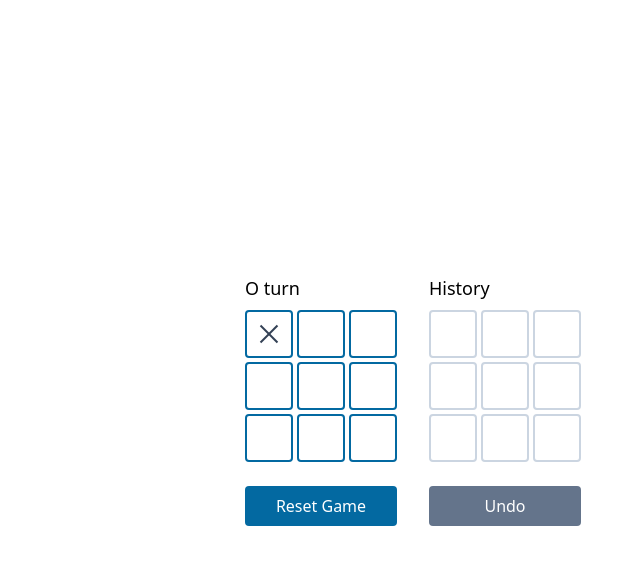
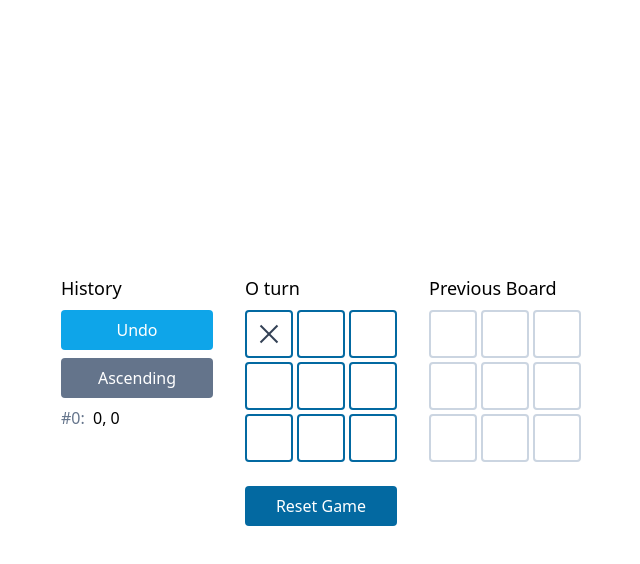
Before and after one commit to halv1s/21127278-awp, a React (Vite) app in the folder apps/IA01-React_Tutorial/: page / in a window 1280 px wide. Both pictures are taken after a click on the button 588 px from the left and 334 px from the top of the page. Shown: the top 564 px of the page, without its empty margins (319-959 px from the left). Built offline with nearby package versions, Linux system fonts and the light colour scheme.

Commit message:
chore: history moves

```diff
--- a/apps/IA01-React_Tutorial/src/App.tsx
+++ b/apps/IA01-React_Tutorial/src/App.tsx
@@ -1,18 +1,22 @@
 import Square from './components/Square';
 import { CellStatus, GameStatus, IPlayer } from './utils/types';
 import { useTicTacToe } from './utils/hooks';
+import { useState } from 'react';
 
 function App() {
   const {
     board,
     currentTurn,
     gameStatus,
-    history,
+    historyBoard,
+    historyMoves,
     winningCells,
     handleMove,
     resetGame,
     undo,
   } = useTicTacToe();
+
+  const [sortOrder, setSortOrder] = useState<'asc' | 'desc'>('asc');
 
   const content = (() => {
     if (gameStatus !== GameStatus.OnGoing) {
@@ -23,6 +27,11 @@ function App() {
 
     return `${currentTurn} turn`;
   })();
+
+  const sortedMoves = [...historyMoves];
+  if (sortOrder === 'desc') {
+    sortedMoves.reverse();
+  }
 
   return (
     <section className="min-h-screen p-4 grid place-content-center">
@@ -57,13 +66,53 @@ function App() {
           </button>
         </div>
 
-        <div className="mt-12 md:mt-0 md:absolute md:top-0 md:left-full md:ml-8 flex flex-col gap-2 w-full">
+        <div className="mt-12 md:mt-0 md:absolute md:top-0 md:right-full md:mr-8 flex flex-col gap-2 w-full">
           <p className="text-lg">History</p>
 
-          {history.length > 0 && (
+          <div className="flex flex-col items-center gap-2 w-full">
+            <button
+              onClick={undo}
+              className="w-full bg-sky-500 hover:bg-slate-400 transition-colors text-white rounded px-4 py-2"
+            >
+              Undo
+            </button>
+            <button
+              onClick={() => setSortOrder(sortOrder === 'asc' ? 'desc' : 'asc')}
+              className="w-full bg-slate-500 hover:bg-slate-400 transition-colors text-white rounded px-4 py-2"
+            >
+              {sortOrder === 'asc' ? 'Ascending' : 'Descending'}
+            </button>
+          </div>
+
+          {historyMoves.length > 0 && (
+            <>
+              <div className="flex flex-col gap-1">
+                {sortedMoves.map((move, index) => (
+                  <div className="flex items-center">
+                    <p className="w-8 text-slate-500">
+                      #
+                      {sortOrder === 'asc'
+                        ? index
+                        : sortedMoves.length - index - 1}
+                      :
+                    </p>
+                    <p>
+                      {move[0]}, {move[1]}
+                    </p>
+                  </div>
+                ))}
+              </div>
+            </>
+          )}
+        </div>
+
+        <div className="mt-12 md:mt-0 md:absolute md:top-0 md:left-full md:ml-8 flex flex-col gap-2 w-full">
+          <p className="text-lg">Previous Board</p>
+
+          {historyBoard.length > 0 && (
             <>
               <div className="grid grid-cols-3 gap-1">
-                {history[history.length - 1].map((line, row) =>
+                {historyBoard[historyBoard.length - 1].map((line, row) =>
                   line.map((cell, col) => (
                     <Square
                       key={`${row}-${col}`}
@@ -74,13 +123,6 @@ function App() {
                   )),
                 )}
               </div>
-
-              <button
-                onClick={undo}
-                className="mt-4 bg-slate-500 hover:bg-slate-400 transition-colors text-white rounded px-4 py-2"
-              >
-                Undo
-              </button>
             </>
           )}
         </div>
--- a/apps/IA01-React_Tutorial/src/utils/hooks.ts
+++ b/apps/IA01-React_Tutorial/src/utils/hooks.ts
@@ -6,7 +6,8 @@ export const useTicTacToe = () => {
 
   const [currentTurn, setCurrentTurn] = useState(IPlayer.X);
 
-  const [history, setHistory] = useState<(typeof board)[]>([]);
+  const [historyBoard, setHistoryBoard] = useState<(typeof board)[]>([]);
+  const [historyMoves, setHistoryMoves] = useState<number[][]>([]);
 
   const [gameStatus, setGameStatus] = useState<GameStatus>(GameStatus.OnGoing);
 
@@ -21,7 +22,8 @@ export const useTicTacToe = () => {
     setCurrentTurn(IPlayer.X);
     setGameStatus(GameStatus.OnGoing);
     setWinningCells([]);
-    setHistory([]);
+    setHistoryBoard([]);
+    setHistoryMoves([]);
   };
 
   const checkBoardResult = (newBoard: ISquare[][]) => {
@@ -65,7 +67,9 @@ export const useTicTacToe = () => {
       ),
     );
 
-    setHistory([...history, board]);
+    setHistoryBoard([...historyBoard, board]);
+
+    setHistoryMoves([...historyMoves, [row, col]]);
 
     setBoard(newBoard);
 
@@ -80,11 +84,12 @@ export const useTicTacToe = () => {
   };
 
   const undo = () => {
-    if (history.length === 0) return;
+    if (historyBoard.length === 0) return;
 
-    const previousBoard = history[history.length - 1];
+    const previousBoard = historyBoard[historyBoard.length - 1];
     setBoard(previousBoard);
-    setHistory(history.slice(0, -1));
+    setHistoryBoard(historyBoard.slice(0, -1));
+    setHistoryMoves(historyMoves.slice(0, -1));
 
     setCurrentTurn(currentTurn === IPlayer.X ? IPlayer.O : IPlayer.X);
     setGameStatus(GameStatus.OnGoing);
@@ -94,7 +99,8 @@ export const useTicTacToe = () => {
   return {
     board,
     currentTurn,
-    history,
+    historyBoard,
+    historyMoves,
     gameStatus,
     winningCells,
     handleMove,
```
